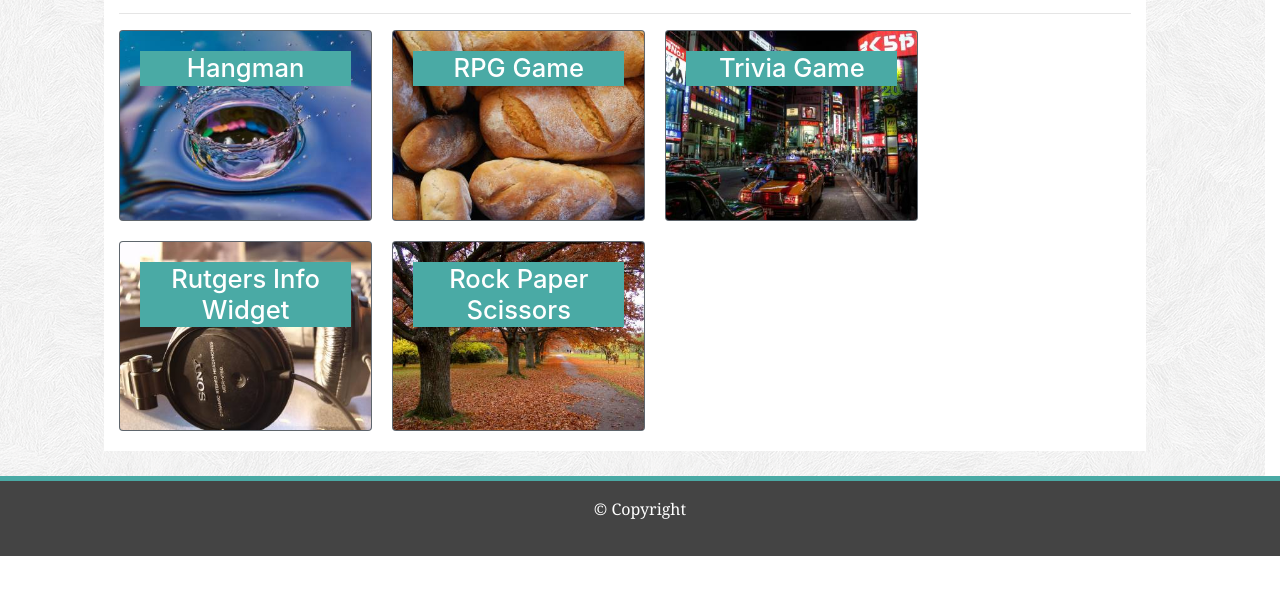
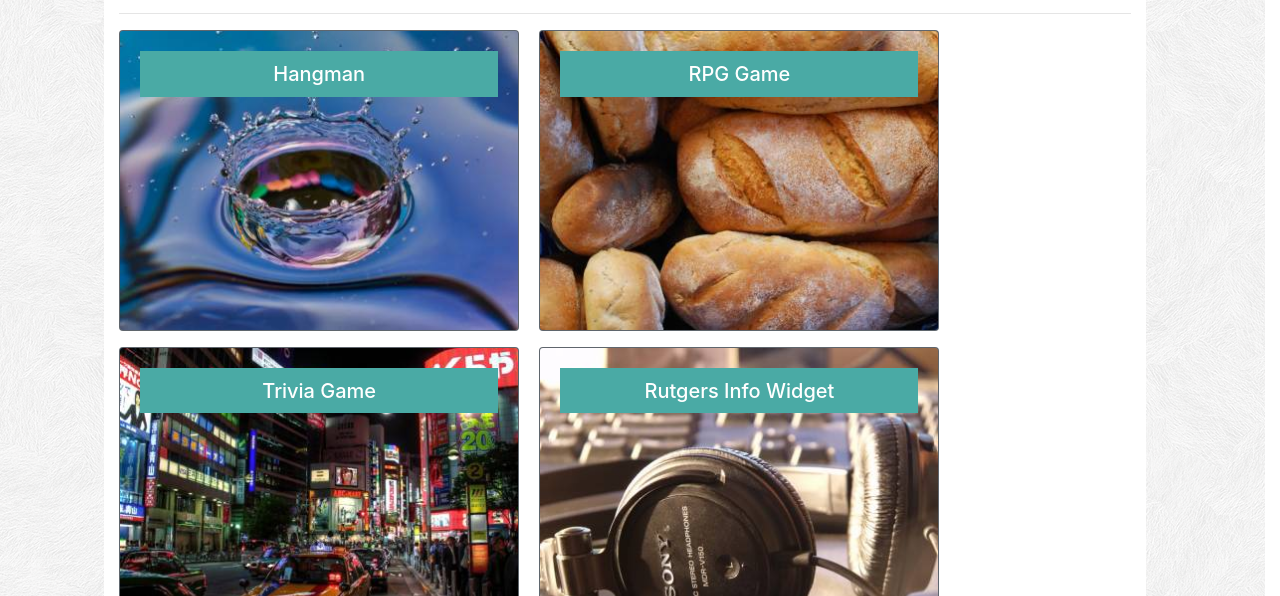
Before and after one commit to wandrew8/Bootstrap-Portfolio, a plain HTML site: page portfolio.html in a window 1280 px wide. Shown: the part 204-800 px from the top of the page. Drawn offline with nearby package versions, Linux system fonts and the light colour scheme.

Commit message:
CSS stylesheet corrected and shortened

```diff
--- a/assets/CSS/styles.css
+++ b/assets/CSS/styles.css
@@ -16,11 +16,6 @@ header {
     border-bottom: 2px solid #cccccc;
 }
 
-span {
-    font-size: 2rem;
-    padding: 0 2%;
-}
-
 a:hover {
     color: #4aaaa5;
 }
@@ -31,12 +26,8 @@ a:hover {
 }
 
 .navbar-brand {
-
     height: 2em;
-    font-size: 3rem;
-    color: white;
-    flex-wrap: wrap;
-    padding: auto 1rem;
+    font-size: 3em;
     margin-left: 1rem;
 }
 
@@ -51,10 +42,6 @@ a:hover {
     font-size: 1.4rem;
     padding: 20px;
 
-}
-
-ul.navigation {
-    height: 100%;
 }
 
 /* Main Content */
@@ -88,19 +75,18 @@ p {
 
 h5 {
     background-color: #4aaaa5;
-    width: 100%;
     text-align: center;
-    margin: 0;
-    padding: 1%;
-    font-size: 2vw;
+    padding: 3%;
 }
 
 .card {
-    width: 25%;
-    height: auto;
     float: left;
     margin-right: 2%;
     margin-bottom: 2%;
+}
+
+.card:hover {
+    opacity: 0.5;
 }
 
 /* Footer */
--- a/portfolio.html
+++ b/portfolio.html
@@ -51,35 +51,35 @@
                     <h2>Portfolio</h2>
                     <hr>
 
-                    <div class="card bg-secondary text-white">
+                    <div class="card bg-secondary text-white mb-3" style="max-width: 25rem;">
                         <img src="assets/images/image-1.jpg" class="card-img" alt="Hangman">
                         <div class="card-img-overlay">
-                            <h5 class="card-title">Hangman</h5>
+                            <h5 class="card-title text-white">Hangman</h5>
                         </div>
                     </div>
 
-                    <div class="card bg-secondary text-white">
+                    <div class="card bg-secondary text-white mb-3" style="max-width: 25rem;">
                         <img src="assets/images/image-2.jpg" class="card-img" alt="RPG Game">
                         <div class="card-img-overlay">
                             <h5 class="card-title">RPG Game</h5>
                         </div>
                     </div>
 
-                    <div class="card bg-secondary text-white">
+                    <div class="card bg-secondary text-white mb-3" style="max-width: 25rem;">
                         <img src="assets/images/image-3.jpg" class="card-img" alt="Trivia Game">
                         <div class="card-img-overlay">
                             <h5 class="card-title">Trivia Game</h5>
                         </div>
                     </div>
 
-                    <div class="card bg-secondary text-white">
+                    <div class="card bg-secondary text-white mb-3" style="max-width: 25rem;">
                         <img src="assets/images/image-4.jpg" class="card-img" alt="Rutgers Info Widget">
                         <div class="card-img-overlay">
                             <h5 class="card-title">Rutgers Info Widget</h5>
                         </div>
                     </div>
 
-                    <div class="card bg-secondary text-white">
+                    <div class="card bg-secondary text-white mb-3" style="max-width: 25rem;">
                         <img src="assets/images/image-5.jpg" class="card-img" alt="Rock Paper Scissors">
                         <div class="card-img-overlay">
                             <h5 class="card-title">Rock Paper Scissors</h5>
```
